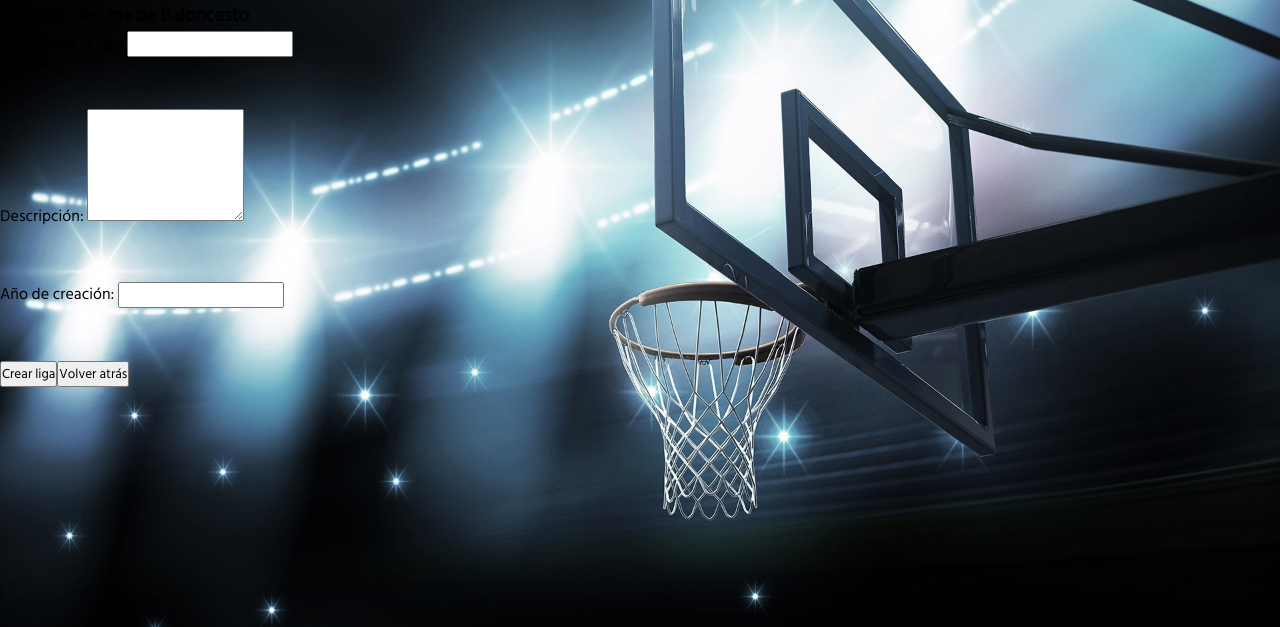
After one commit to AnaCastilla/Proyecto-HLC, a PHP site: page /liga/crearLiga.php in a window 1280 px wide. The commit adds this page. Shown: the top 627 px of the page. Run offline with PHP 8.4, Linux system fonts and the light colour scheme.

Commit message:
Formulario Liga

```diff
--- /dev/null
+++ b/liga/crearLiga.php
@@ -0,0 +1,33 @@
+<!DOCTYPE html>
+<html lang="es" dir="ltr">
+  <head>
+    <meta charset="utf-8">
+    <link href="https://fonts.googleapis.com/css?family=Hind+Siliguri&display=swap" rel="stylesheet">
+    <link href="https://fonts.googleapis.com/css?family=Exo+2&display=swap" rel="stylesheet">
+    <link rel="stylesheet" type="text/css" href="">
+    <link rel="stylesheet" href="liga.css">
+    <body>
+      <form class="formulario" action="proceso.php" method="post">
+        <div class="divForm">
+          <h3>Creación de Liga de Baloncesto</h3>
+          <p>Nombre de la liga: <input type="text" name="nombre"></p>
+        </br>
+        </br>
+          <p>Descripción: <textarea type="text" name="descripcion" rows="5" columns="10"></textarea></p>
+        </br>
+        </br>
+          <p>Año de creación: <input type="number" name="creacion"></p>
+        </br>
+        </br>
+          <button type="submit" name="crear">Crear liga</button><button type="submit" name="volver">Volver atrás</button>
+        </div>
+      </form>
+
+    </body>
+</html>
+
+<?php
+if(isset($_POST['volver'])) {
+  header('Location: liga.php');
+}
+?>
```
Also changed, not shown: liga/liga.php (+6 -3 lines).
